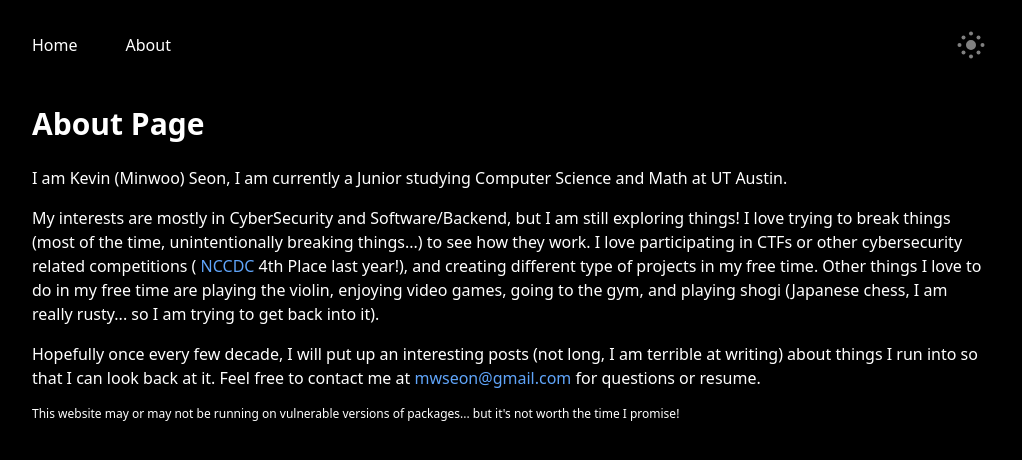
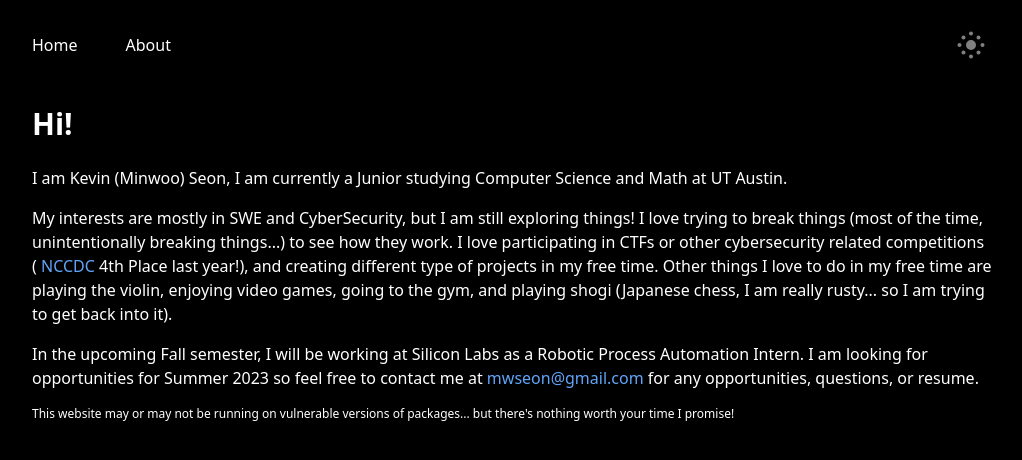
Before and after one commit to kevinseonpj/kevinseonpj.github.io, a Next.js app: page /about in a window 1280 px wide. Shown: the top 460 px of the page, without its empty margins (128-1150 px from the left). Built offline with nearby package versions, Linux system fonts and the light colour scheme; what @tailwindcss/typography would draw is missing.

Commit message:
edited some wordings in index and about page

```diff
--- a/pages/about.tsx
+++ b/pages/about.tsx
@@ -21,15 +21,15 @@ export const About = (): JSX.Element => {
           title: 'About',
         }}
       >
-        <h1>About Page</h1>
+        <h1>Hi!</h1>
         <p>
           I am Kevin (Minwoo) Seon, I am currently a Junior studying Computer
           Science and Math at UT Austin.
         </p>
         <p>
-          My interests are mostly in CyberSecurity and Software/Backend, but I
-          am still exploring things! I love trying to break things (most of the
-          time, unintentionally breaking things...) to see how they work. I love
+          My interests are mostly in SWE and CyberSecurity, but I am still
+          exploring things! I love trying to break things (most of the time,
+          unintentionally breaking things...) to see how they work. I love
           participating in CTFs or other cybersecurity related competitions ({' '}
           <a href="https://www.nationalccdc.org/">NCCDC</a> 4th Place last
           year!), and creating different type of projects in my free time. Other
@@ -38,15 +38,15 @@ export const About = (): JSX.Element => {
           really rusty... so I am trying to get back into it).
         </p>
         <p>
-          Hopefully once every few decade, I will put up an interesting posts
-          (not long, I am terrible at writing) about things I run into so that I
-          can look back at it. Feel free to contact me at{' '}
-          <a href="mailto: mwseon@gmail.com">mwseon@gmail.com</a> for questions
-          or resume.
+          In the upcoming Fall semester, I will be working at Silicon Labs as a
+          Robotic Process Automation Intern. I am looking for opportunities for
+          Summer 2023 so feel free to contact me at{' '}
+          <a href="mailto: mwseon@gmail.com">mwseon@gmail.com</a> for any
+          opportunities, questions, or resume.
         </p>
         <p className="text-xs">
           This website may or may not be running on vulnerable versions of
-          packages... but it&apos;s not worth the time I promise!
+          packages... but there&apos;s nothing worth your time I promise!
         </p>
       </Layout>
     </motion.div>
--- a/pages/index.tsx
+++ b/pages/index.tsx
@@ -39,9 +39,11 @@ export const Index = ({ posts }: IndexProps): JSX.Element => {
           />
         </h1>
         <p className="pb-0 pt-5 mb-2 text-l md:text-l ">
-          This is just a place for me to keep some cool things on web :D{' '}
+          This is just a place for me occasionally talk about things that I find
+          interesting.
           <br></br>
-          There&apos;s not much going around but feel free to look around!
+          There&apos;s not much going around at the moment but feel free to look
+          around!
         </p>
         <h1>
           <ButtonToolbar>
--- a/posts/hello-world.mdx
+++ b/posts/hello-world.mdx
@@ -1,10 +1,10 @@
 ---
 title: First Post
-description: This blogging tech with MDX is kind of cool actually...
+description: This blogging tech with MDX is awesome!
 date: '2021-05-20'
 ---
 
 This is just a test post. If you want "real" post then check [here](/posts/example-post).
 
-I have no idea what I am going to talk about, but I think the idea of having some collections of whatever I thought was cool back in time
-is kind of nice!
+I wasn't really planning on having this blogging style format as my personal website, but I decided it would be cool to have it along with
+other project sub pages I'll add later on. I will hopefully update once in a while.
```
Also changed, not shown: posts/example-post.mdx (+6 -5 lines).
